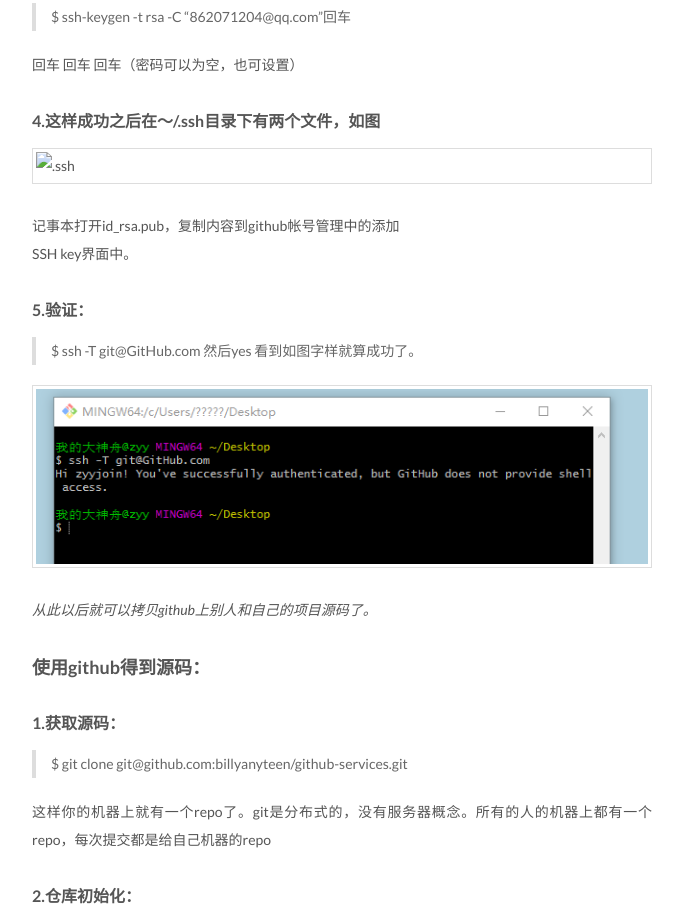
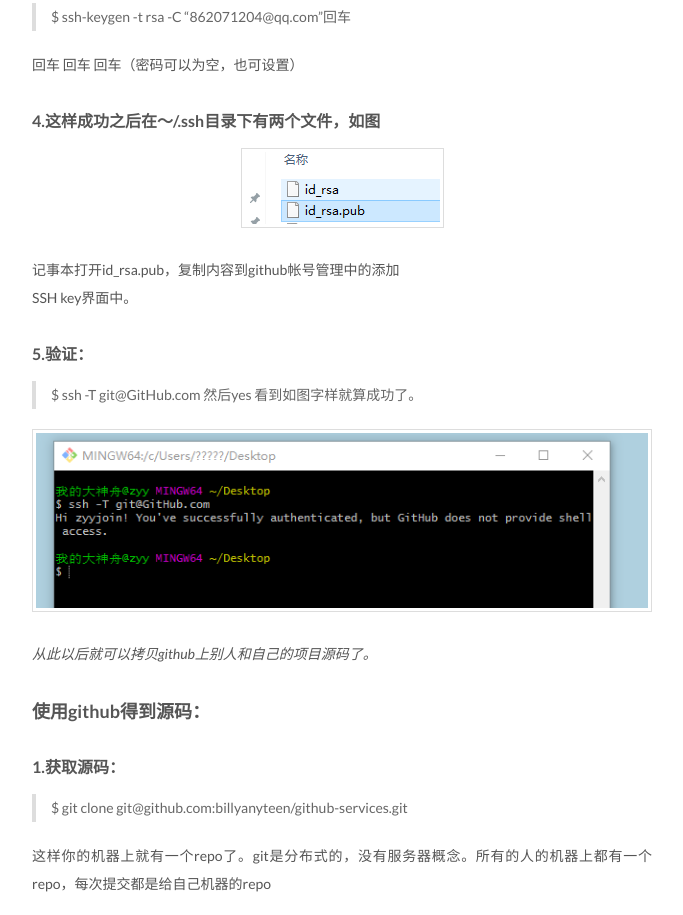
Before and after one commit to zyyjoin/zyyjoin.github.io, a plain HTML site: page index.html in a window 1280 px wide. Shown: the part 1427-2342 px from the top of the page, without its empty margins (428-1111 px from the left). Drawn offline with Linux system fonts and the light colour scheme.

Commit message:
Site updated: 2017-08-01 19:02:39

```diff
--- a/index.html
+++ b/index.html
@@ -385,7 +385,7 @@
 <p>$ ssh-keygen -t rsa -C “862071204@qq.com”回车</p>
 </blockquote>
 <p>回车 回车 回车（密码可以为空，也可设置）</p>
-<h4 id="4-这样成功之后在～-ssh目录下有两个文件，如图"><a href="#4-这样成功之后在～-ssh目录下有两个文件，如图" class="headerlink" title="4.这样成功之后在～/.ssh目录下有两个文件，如图"></a>4.这样成功之后在～/.ssh目录下有两个文件，如图</h4><p><img src="../images/.ssh.png" alt=".ssh"><br>记事本打开id_rsa.pub，复制内容到github帐号管理中的添加<br>SSH key界面中。</p>
+<h4 id="4-这样成功之后在～-ssh目录下有两个文件，如图"><a href="#4-这样成功之后在～-ssh目录下有两个文件，如图" class="headerlink" title="4.这样成功之后在～/.ssh目录下有两个文件，如图"></a>4.这样成功之后在～/.ssh目录下有两个文件，如图</h4><p><img src="../images/ssh.png" alt="ssh"><br>记事本打开id_rsa.pub，复制内容到github帐号管理中的添加<br>SSH key界面中。</p>
 <h4 id="5-验证："><a href="#5-验证：" class="headerlink" title="5.验证："></a>5.验证：</h4><blockquote>
 <p>$ ssh -T git@GitHub.com 然后yes 看到如图字样就算成功了。</p>
 </blockquote>
```
Also changed, not shown: 2017/08/01/分享整理自己做这个博客的经验/index.html (+4 -4 lines), images/ssh.png (added).
